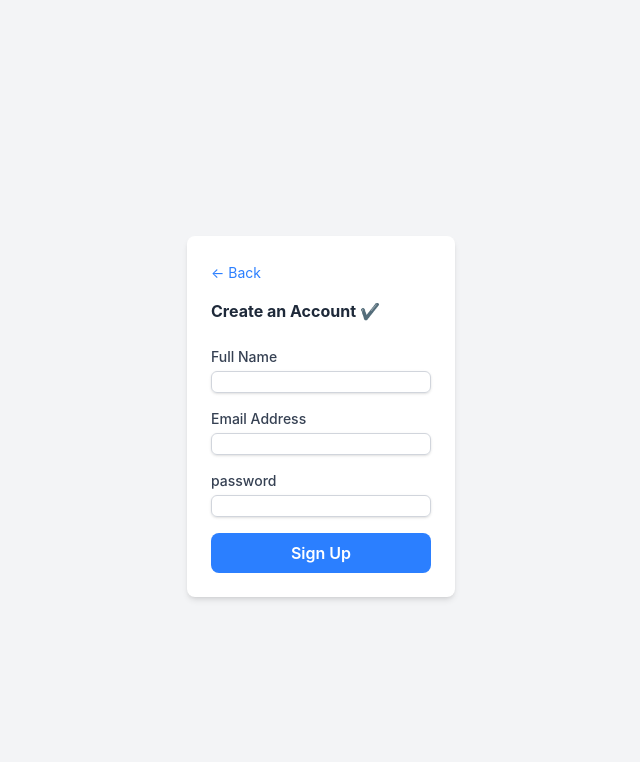
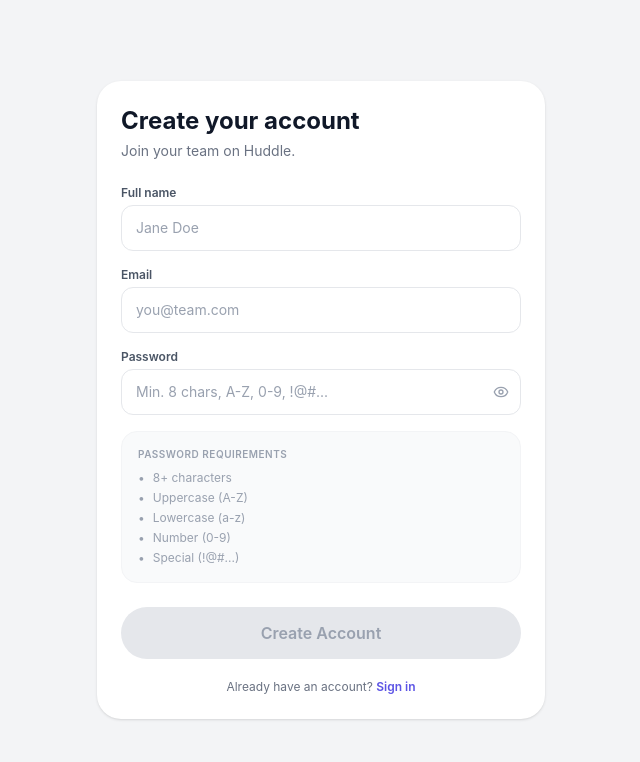
Before and after one commit to Oddunayo/huddle-app, a React (Vite) app: page / in a window 1280 px wide. Both pictures are taken after a click on the button "Create Account". Shown: the top 762 px of the page, without its empty margins (319-959 px from the left). Built offline with nearby package versions, Linux system fonts and the light colour scheme.

Commit message:
Redesigned the account creation page and success screen to match design. also did some modifications in carousel

```diff
--- a/src/App.jsx
+++ b/src/App.jsx
@@ -51,6 +51,7 @@ function App() {
         <AuthForm
           onBack={() => setCurrentPage("home")}
           onSuccess={() => setCurrentPage("success")}
+          onLoginClick={() => setCurrentPage("login")}
         />
       )}
 
--- a/src/AuthForm.jsx
+++ b/src/AuthForm.jsx
@@ -1,110 +1,179 @@
-import { useState } from 'react';
-import { InputField } from './InputField';
+import { useState } from "react";
+import { Eye, EyeOff, Loader2 } from "lucide-react";
+import { InputField } from "./InputField";
 
-export default function AuthForm({  onBack, onSuccess }) {
+export default function AuthForm({ onBack, onSuccess, onLoginClick }) {
   const [formData, setFormData] = useState({
-    name: '',
-    email: '',
-    password: '',
+    name: "",
+    email: "",
+    password: "",
   });
+  const [showPassword, setShowPassword] = useState(false);
   const [errorMessage, setErrorMessage] = useState(null);
-const [isLoading, setisLoading] = useState(false)
+  const [isLoading, setIsLoading] = useState(false);
 
-const validatePassword = (password) => {
-    const hasUpperCase = /[A-Z]/.test(password);
-    const hasNumber = /[0-9]/.test(password);
-    const hasSpecialChar = /[!@#$%^&*(),.?":{}|<>]/.test(password);
+  const checks = {
+    length: formData.password.length >= 8,
+    upper: /[A-Z]/.test(formData.password),
+    lower: /[a-z]/.test(formData.password),
+    number: /[0-9]/.test(formData.password),
+    special: /[!@#$%^&*(),.?":{}|<>]/.test(formData.password),
+  };
 
-    if (!hasUpperCase) return 'Password must contain at least one uppercase letter.';
-    if (!hasNumber) return 'Password must contain at least one number.';
-    if (!hasSpecialChar) return 'Password must contain at least one special character.';
-    return null;
-};
+  const isPasswordValid = Object.values(checks).every(Boolean);
+  const isFormValid =
+    formData.name.trim() !== "" &&
+    formData.email.trim() !== "" &&
+    isPasswordValid;
 
   const handleChange = (e) => {
     const { name, value } = e.target;
-    setFormData((prevData) => ({...prevData, [name]: value }));
+    setFormData((prevData) => ({ ...prevData, [name]: value }));
   };
 
   const handleSubmit = (e) => {
     e.preventDefault();
     setErrorMessage(null);
-    setisLoading(true)
 
-const passwordError = validatePassword(formData.password);
-    if (passwordError) {
-        setErrorMessage(passwordError);
-        setisLoading(false);
+    const allValid = Object.values(checks).every(Boolean);
+    if (!allValid) {
+      setErrorMessage("Please fulfill all password requirements.");
       return;
     }
 
-console.log('Form valid! Submitting:', formData);
-setisLoading(false)
+    setIsLoading(true);
+
+    setTimeout(() => {
+      setIsLoading(false);
       if (onSuccess) {
         onSuccess();
       }
+    }, 2000);
   };
 
   return (
-    <div className= "flex min-h-screen items-center justify-center bg-gray-100 p-4">
-        <div className="w-full max-w-md bg-white p-6 rounded-lg shadow-md">
-            <button onClick={onBack} className="text-sm text-blue-500 hover:underline mb-4">
-                ← Back
-            </button>
-            <h2 className= "mb-6 text-2-l font-bold text=center text-gray-800">
-                Create an Account ✔
+    <div className="w-full max-w-md bg-white rounded-3xl p-6 shadow-sm text-left space-y-6">
+      <div className="space-y-1">
+        <h2 className="text-2xl font-bold text-gray-900">
+          Create your account
         </h2>
+        <p className="text-gray-500 text-sm">Join your team on Huddle.</p>
+      </div>
 
       {errorMessage && (
-                <div className="mb-4 rounded bg-red-100 p-3 text-sm text-red-700">{errorMessage}</div>
+        <div className="rounded-xl bg-red-50 p-3 text-sm text-red-600 border border-red-100">
+          {errorMessage}
+        </div>
       )}
 
       <form onSubmit={handleSubmit} className="space-y-4">
-                <div>
         <InputField
-                    label="Full Name"
+          label="Full name"
           type="text"
           name="name"
+          placeholder="Jane Doe"
           value={formData.name}
           onChange={handleChange}
           disabled={isLoading}
           required
-                        className="mt-1 block w-full rounded-md border border-gray-300 shadow-sm focus:border-blue-500 focus:ring-blue-500 sm:text-sm"
         />
-                </div>
-                <div>
+
         <InputField
-                    label="Email Address"
+          label="Email"
           type="email"
           name="email"
+          placeholder="you@team.com"
           value={formData.email}
           onChange={handleChange}
           disabled={isLoading}
           required
-                        className="mt-1 block w-full rounded-md border border-gray-300 shadow-sm focus:border-blue-500 focus:ring-blue-500 sm:text-sm"
         />
-                </div>
-                <div>
+
         <InputField
-                    label="password"
-                        type="password"
+          label="Password"
+          type={showPassword ? "text" : "password"}
           name="password"
+          placeholder="Min. 8 chars, A-Z, 0-9, !@#..."
           value={formData.password}
           onChange={handleChange}
           disabled={isLoading}
           required
-                        className="mt-1 block w-full rounded-md border border-gray-300 shadow-sm focus:border-blue-500 focus:ring-blue-500 sm:text-sm"
+          icon={
+            <button
+              type="button"
+              onClick={() => setShowPassword(!showPassword)}
+              className="text-gray-400 hover:text-gray-600 flex items-center"
+            >
+              {showPassword ? (
+                <EyeOff className="w-4 h-4" />
+              ) : (
+                <Eye className="w-4 h-4" />
+              )}
+            </button>
+          }
         />
+
+        <div className="bg-gray-50 border border-gray-100 rounded-2xl p-4 text-xs space-y-2">
+          <p className="font-semibold tracking-wider text-gray-400 uppercase text-[10px]">
+            Password Requirements
+          </p>
+          <ul className="space-y-1">
+            <li
+              className={`flex items-center gap-2 ${checks.length ? "text-green-600" : "text-gray-400"}`}
+            >
+              <span>{checks.length ? "✓" : "•"}</span> 8+ characters
+            </li>
+            <li
+              className={`flex items-center gap-2 ${checks.upper ? "text-green-600" : "text-gray-400"}`}
+            >
+              <span>{checks.upper ? "✓" : "•"}</span> Uppercase (A-Z)
+            </li>
+            <li
+              className={`flex items-center gap-2 ${checks.lower ? "text-green-600" : "text-gray-400"}`}
+            >
+              <span>{checks.lower ? "✓" : "•"}</span> Lowercase (a-z)
+            </li>
+            <li
+              className={`flex items-center gap-2 ${checks.number ? "text-green-600" : "text-gray-400"}`}
+            >
+              <span>{checks.number ? "✓" : "•"}</span> Number (0-9)
+            </li>
+            <li
+              className={`flex items-center gap-2 ${checks.special ? "text-green-600" : "text-gray-400"}`}
+            >
+              <span>{checks.special ? "✓" : "•"}</span> Special (!@#...)
+            </li>
+          </ul>
         </div>
-
         <button
           type="submit"
-                    className="w-full bg-blue-500 hover:bg-blue-700 text-white font-semibold py-2 px-4 rounded-lg transition duration-200"
+          disabled={!isFormValid || isLoading}
+          className={`w-full font-semibold py-3.5 px-4 rounded-full transition duration-200 mt-2 ${isFormValid && !isLoading
+              ? "bg-[#5C54E5] hover:bg-[#4B43D1] text-white cursor-pointer shadow-xs"
+              : "bg-gray-200 text-gray-400 cursor-not-allowed"
+            }`}
         >
-                    Sign Up
+          {isLoading ? (
+            <>
+              <Loader2 className="w-5 h-5 animate-spin" />
+              <span>Creating Account...</span>
+            </>
+          ) : (
+            'Create Account'
+          )}
         </button>
+
+        <p className="text-center text-xs text-gray-500 pt-1">
+          Already have an account?{" "}
+          <button
+            type="button"
+            onClick={onLoginClick || onBack}
+            className="text-[#5C54E5] font-semibold hover:underline"
+          >
+            Sign in
+          </button>
+        </p>
       </form>
-        </div>
     </div>
   );
 }
--- a/src/Carousel.jsx
+++ b/src/Carousel.jsx
@@ -27,7 +27,7 @@ function Carousel() {
           className="w-full h-full object-cover"
         />
 
-<div className="absolute inset-0 bg-gradient-to-b from-black/20 via-transparent to-transparent p-4 flex flex-col justify-start text-left">
+<div className="absolute inset-0 bg-linear-to-b from-black/20 via-transparent to-transparent p-4 flex flex-col justify-start text-left">
   <div className="flex items-center gap-1.5 text-xs font-bold text-[#5C54E5] mb-2 bg-white px-2.5 py-1 rounded-full w-max shadow-md">
     <MessageSquare className="h-3.5 w-3.5 fill-[#5C54E5] text-[#5C54E5]" />
     <span>Huddle</span>
--- a/src/InputField.jsx
+++ b/src/InputField.jsx
@@ -1,7 +1,24 @@
-export function InputField({ label, type = "text", name, value, onChange, placeholder, required = false, disabled = false }) {
+export function InputField({
+  label,
+  type = "text",
+  name,
+  value,
+  onChange,
+  placeholder,
+  required = false,
+  disabled = false,
+  icon,
+  className = "",
+  ...props
+}) {
   return (
-        <div>
-            {label && <label className="block text-sm font-medium text-gray-700">{label}</label>}
+    <div className="space-y-1 text-left">
+      {label && (
+        <label className="text-xs font-semibold text-gray-600 block">
+          {label}
+        </label>
+      )}
+      <div className="relative">
       <input
         type={type}
         name={name}
@@ -10,8 +27,17 @@ export function InputField({ label, type = "text", name, value, onChange, placeh
         placeholder={placeholder}
         required={required}
         disabled={disabled}
-            className="mt-1 block w-full rounded-md border border-gray-300 shadow-sm focus:border-blue-500 focus:outline-none disabled:bg-gray-100 disabled:text-gray-500 sm:text-sm"
+        className={`w-full rounded-xl border border-gray-200 px-3.5 py-3 text-sm text-gray-900 placeholder-gray-400 focus:border-[#5C54E5] focus:ring-1 focus:ring-[#5C54E5] outline-none transition disabled:bg-gray-50 ${
+            icon ? 'pr-10' : ''
+          } ${className}`}
+          {...props}
       />
+      {icon && (
+          <div className="absolute right-3 top-1/2 -translate-y-1/2">
+            {icon}
+          </div>
+        )}
+        </div>
     </div>
   );
 }
```
Also changed, not shown: src/successScreen.jsx (+14 -10 lines). Lines whose indentation alone changed are shown as unchanged.
